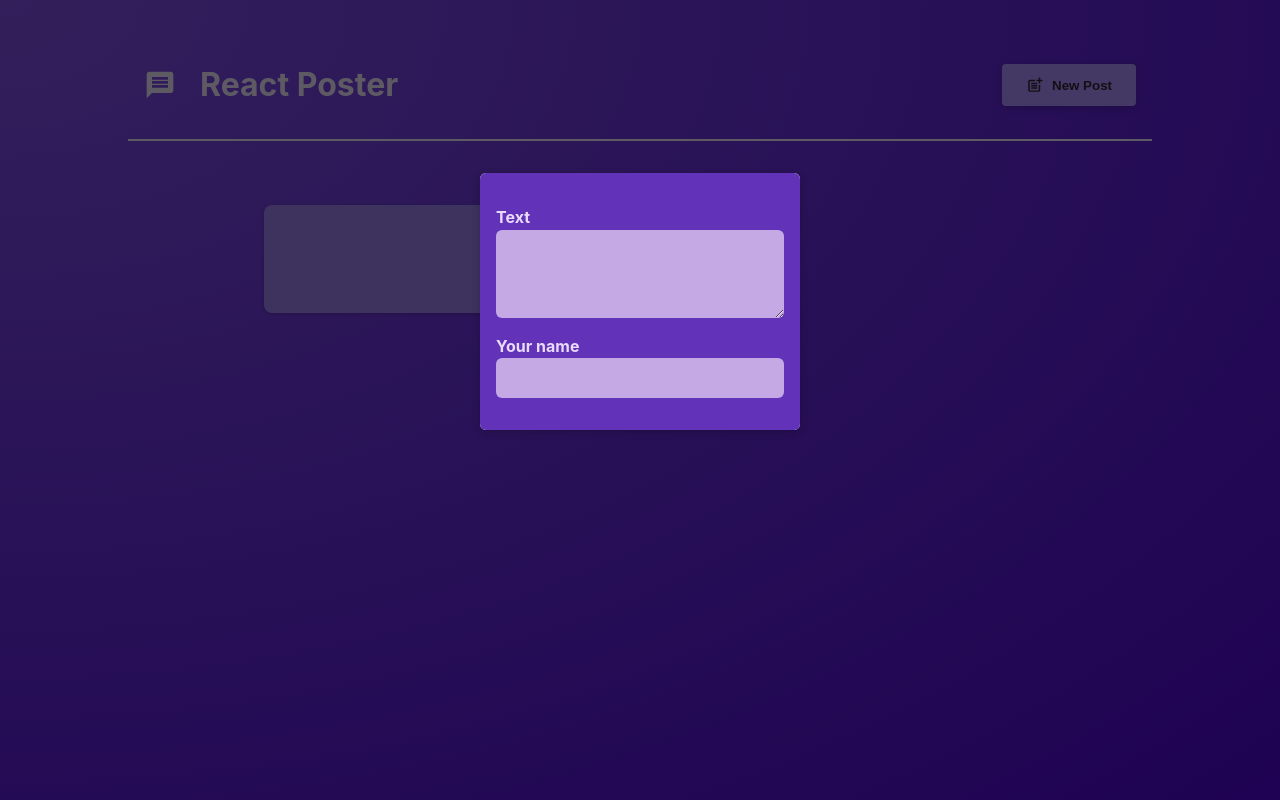
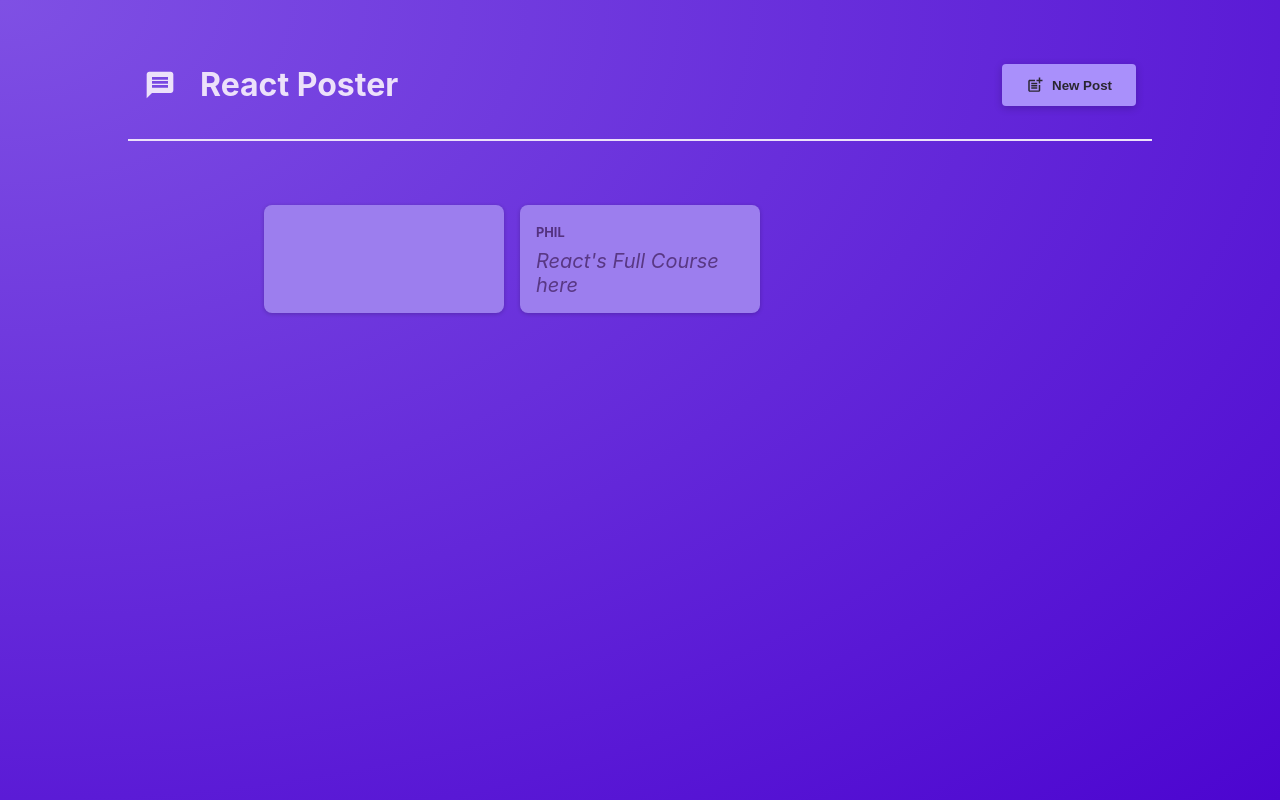
Before and after one commit to Philippe35507/max-react-router, a React (Vite) app: page / in a window 1280 px wide. Built offline with nearby package versions, Linux system fonts and the light colour scheme.

Commit message:
Lifting state up  (modalVisible) + Button New Post  (isPosting)

```diff
--- a/src/App.jsx
+++ b/src/App.jsx
@@ -1,13 +1,26 @@
+import { useState } from "react";
 import MainHeader from "./components/MainHeader";
 
 import PostsList from "./components/PostsList";
 
 function App() {
+  const [modalIsVisible, setModalIsVisible] = useState(false);
+
+  function showModalHandler() {
+    setModalIsVisible(true);
+  }
+  function hideModalHandler() {
+    setModalIsVisible(false);
+  }
+
   return (
     <>
-      <MainHeader />
+      <MainHeader onCreatePost={showModalHandler} />
       <main>
-        <PostsList />
+        <PostsList
+          isPosting={modalIsVisible}
+          onStopPosting={hideModalHandler}
+        />
       </main>
     </>
   );
--- a/src/components/PostsList.jsx
+++ b/src/components/PostsList.jsx
@@ -4,14 +4,9 @@ import Post from "./Post";
 import Modal from "./Modal";
 import classes from "./PostsList.module.css";
 
-function PostsList() {
-  const [modalIsVisible, setModalIsVisible] = useState(true);
+function PostsList({ isPosting, onStopPosting }) {
   const [enteredBody, setEnteredBody] = useState("");
   const [enteredAuthor, setEnteredAuthor] = useState("");
-
-  function hideModalHandler() {
-    setModalIsVisible();
-  }
 
   function bodyChangeHandler(event) {
     setEnteredBody(event.target.value);
@@ -22,8 +17,8 @@ function PostsList() {
 
   return (
     <>
-      {modalIsVisible && (
-        <Modal onClose={hideModalHandler}>
+      {isPosting && (
+        <Modal onClose={onStopPosting}>
           <NewPost
             onBodyChange={bodyChangeHandler}
             onAuthorChange={AuthorChangeHandler}
```
